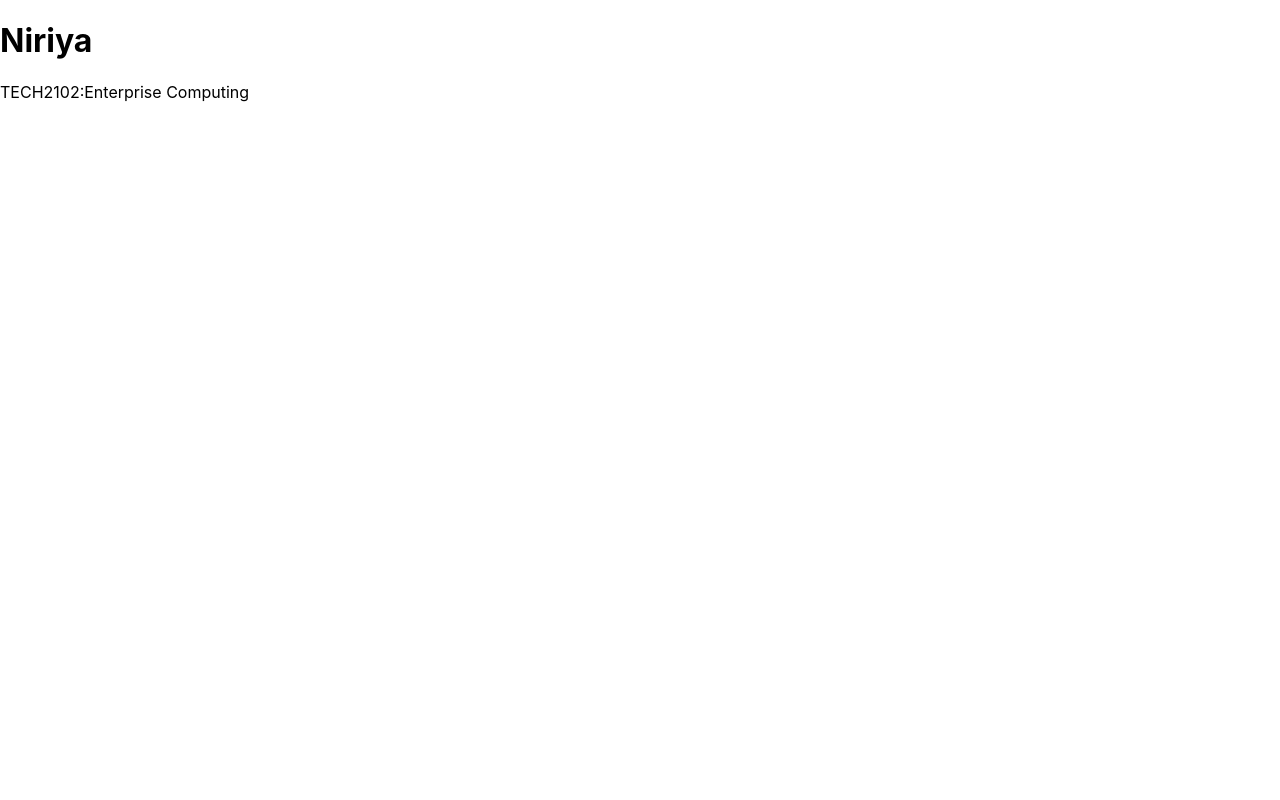
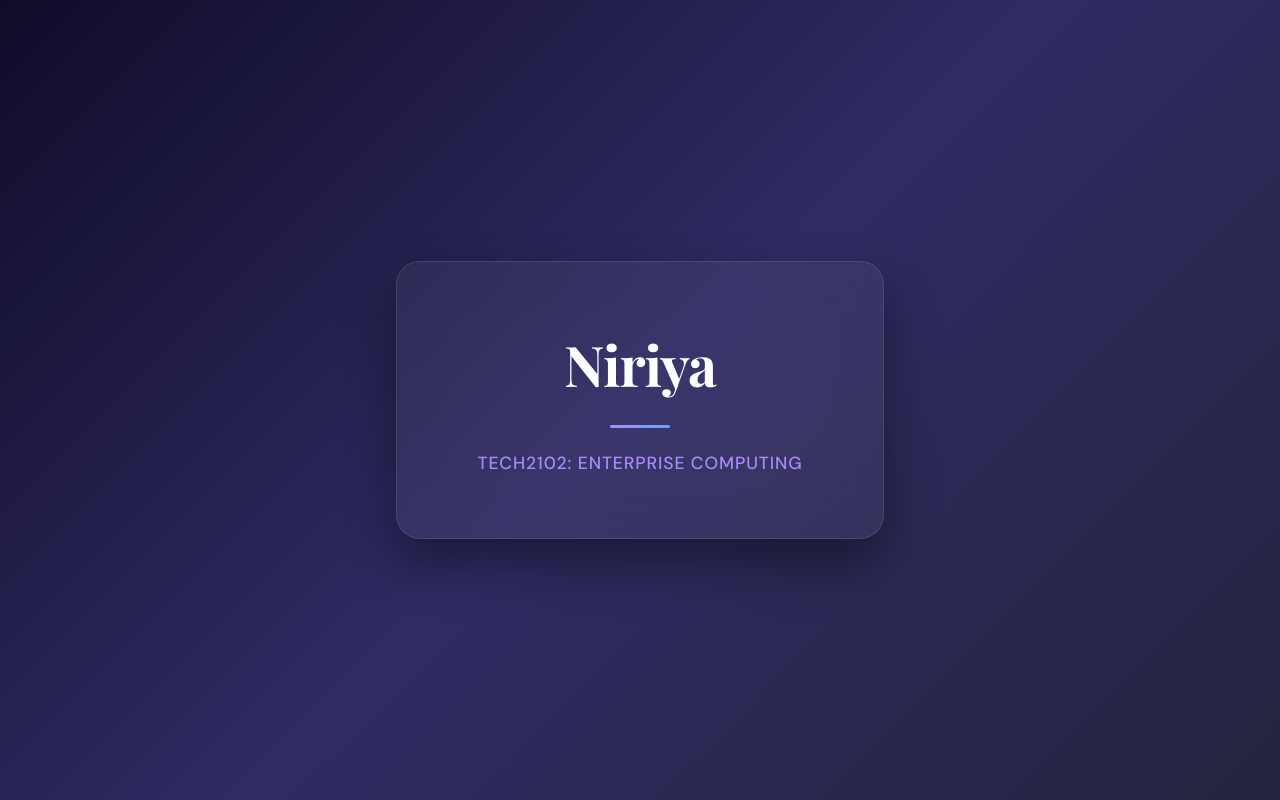
Before and after one commit to Niriya03/Assignment2_EC, a React (Create React App) app: page / in a window 1280 px wide. Built offline with nearby package versions, Linux system fonts and the light colour scheme.

Commit message:
feat: add name, course and styling

```diff
--- a/src/App.css
+++ b/src/App.css
@@ -1,38 +1,64 @@
-.App {
-  text-align: center;
+@import url('https://fonts.googleapis.com/css2?family=Playfair+Display:wght@700&family=DM+Sans:wght@300;400;500&display=swap');
+
+* {
+  margin: 0;
+  padding: 0;
+  box-sizing: border-box;
 }
 
-.App-logo {
-  height: 40vmin;
-  pointer-events: none;
+body {
+  min-height: 100vh;
+  background: linear-gradient(135deg, #0f0c29, #302b63, #24243e);
+  display: flex;
+  align-items: center;
+  justify-content: center;
+  font-family: 'DM Sans', sans-serif;
 }
 
-@media (prefers-reduced-motion: no-preference) {
-  .App-logo {
-    animation: App-logo-spin infinite 20s linear;
-  }
+.container {
+  display: flex;
+  align-items: center;
+  justify-content: center;
+  min-height: 100vh;
+  padding: 2rem;
 }
 
-.App-header {
-  background-color: #282c34;
-  min-height: 100vh;
-  display: flex;
-  flex-direction: column;
-  align-items: center;
-  justify-content: center;
-  font-size: calc(10px + 2vmin);
-  color: white;
+.card {
+  background: rgba(255, 255, 255, 0.05);
+  border: 1px solid rgba(255, 255, 255, 0.1);
+  border-radius: 24px;
+  padding: 4rem 5rem;
+  text-align: center;
+  backdrop-filter: blur(20px);
+  box-shadow: 0 25px 50px rgba(0, 0, 0, 0.4);
+  animation: fadeUp 0.8s ease both;
 }
 
-.App-link {
-  color: #61dafb;
+@keyframes fadeUp {
+  from { opacity: 0; transform: translateY(30px); }
+  to   { opacity: 1; transform: translateY(0); }
 }
 
-@keyframes App-logo-spin {
-  from {
-    transform: rotate(0deg);
-  }
-  to {
-    transform: rotate(360deg);
-  }
+.name {
+  font-family: 'Playfair Display', serif;
+  font-size: 3.5rem;
+  color: #ffffff;
+  letter-spacing: -0.02em;
+  margin-bottom: 1.5rem;
 }
+
+.divider {
+  width: 60px;
+  height: 3px;
+  background: linear-gradient(90deg, #a78bfa, #60a5fa);
+  margin: 0 auto 1.5rem auto;
+  border-radius: 3px;
+}
+
+.course {
+  font-size: 1.1rem;
+  color: #a78bfa;
+  font-weight: 500;
+  letter-spacing: 0.05em;
+  text-transform: uppercase;
+}
--- a/src/App.js
+++ b/src/App.js
@@ -1,10 +1,14 @@
 import React from 'react';
+import './App.css';
 
 function App() {
   return (
-    <div>
-      <h1>Niriya</h1>
-      <p>TECH2102:Enterprise Computing</p>
+    <div className="container">
+      <div className="card">
+        <h1 className="name">Niriya</h1>
+        <div className="divider"></div>
+        <p className="course">TECH2102: Enterprise Computing</p>
+      </div>
     </div>
   );
 }
```
